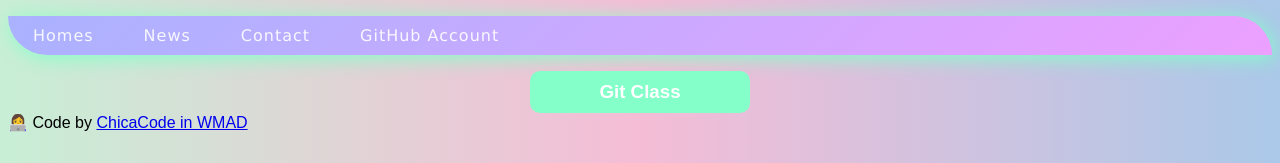
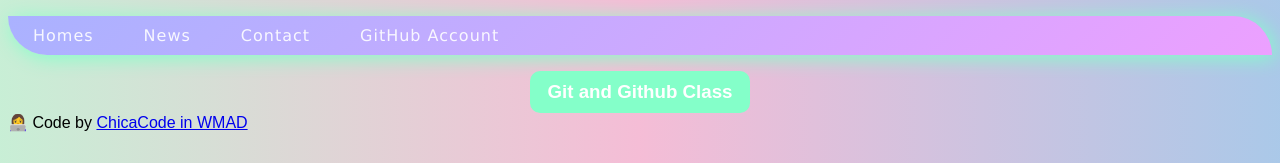
Before and after one commit to chicacode/test-wmad, a plain HTML site: page index.html in a window 1280 px wide. Shown: the top 163 px of the page. Drawn offline with Linux system fonts and the light colour scheme.

Commit message:
feat: changes

```diff
--- a/index.html
+++ b/index.html
@@ -47,7 +47,7 @@
       </div>
     </header>
     <section>
-      <h3>Git Class</h3>
+      <h3>Git and Github Class</h3>
     </section>
 
     <footer>
```
